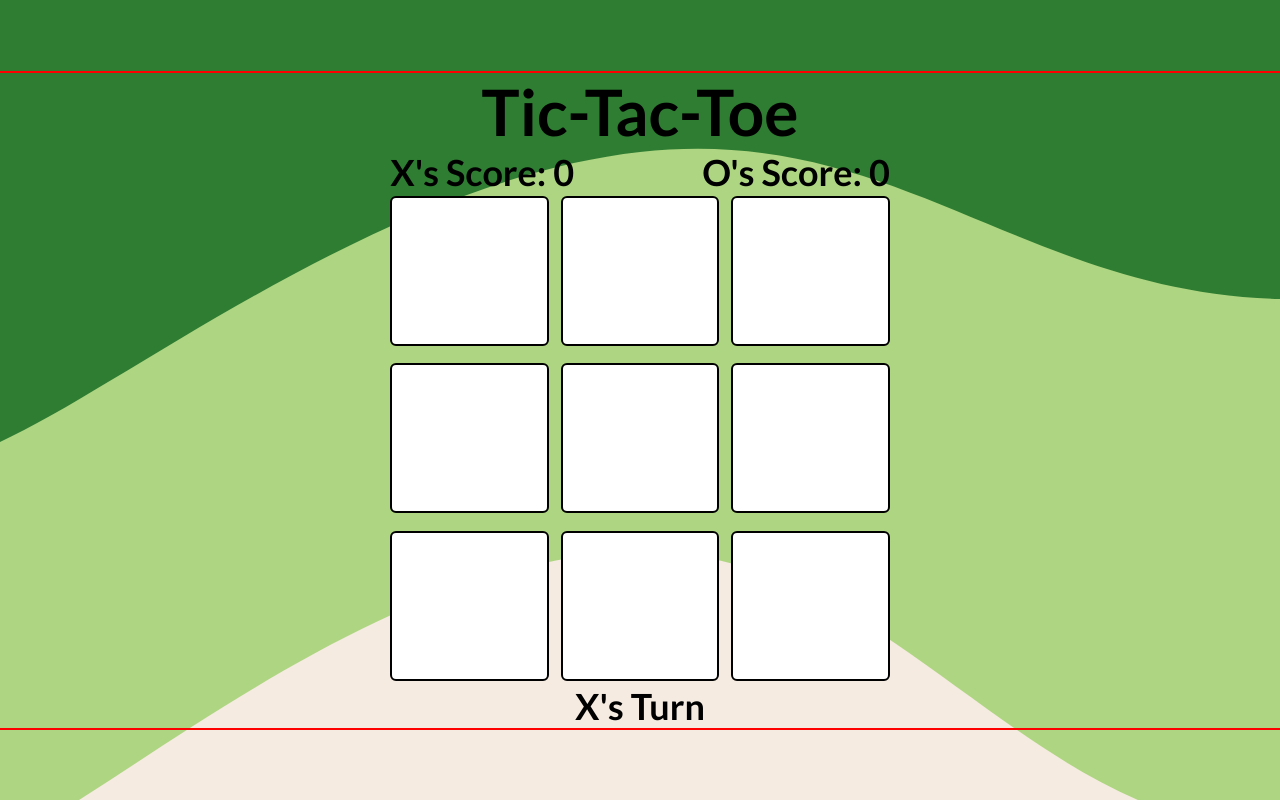
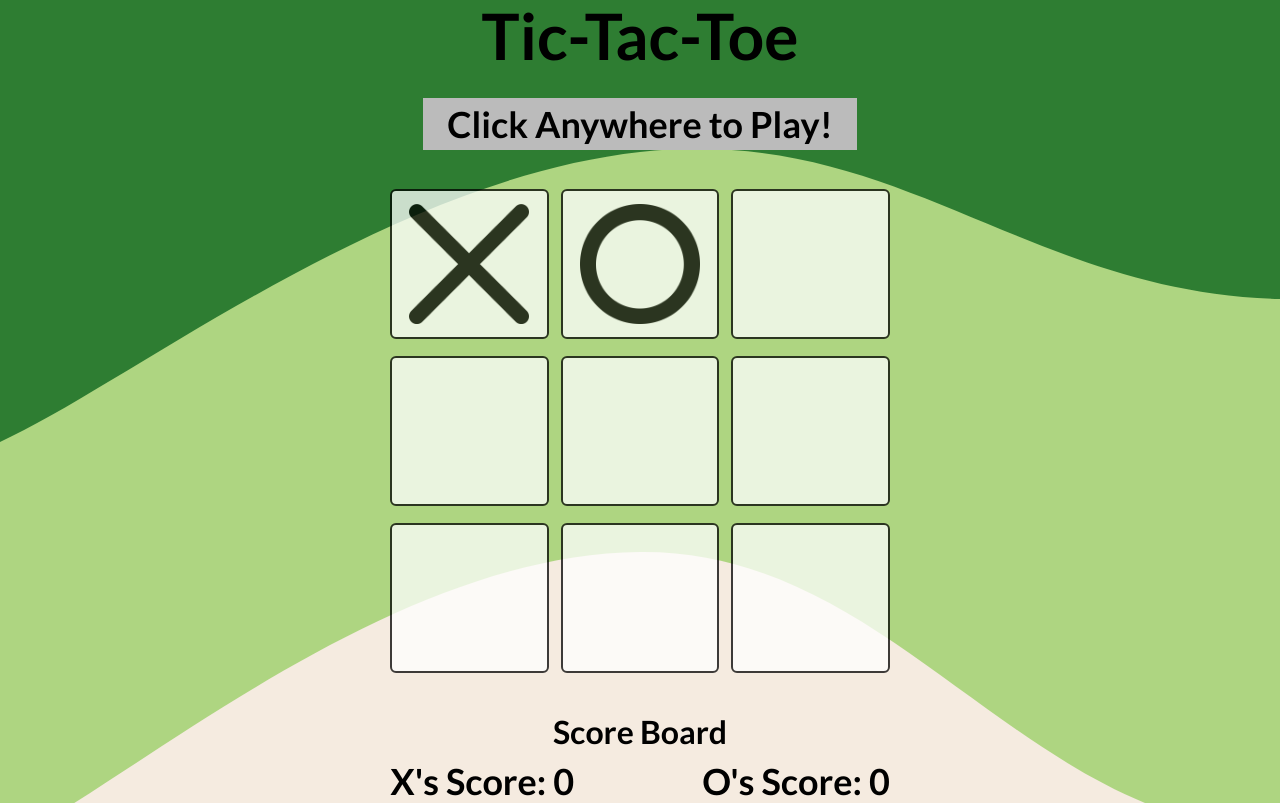
Before and after one commit to Eztatic/tic-tac-toe, a plain HTML site: page index.html in a window 1280 px wide. Drawn offline with Linux system fonts and the light colour scheme.

Commit message:
Add Initial UI Style and Layout

```diff
--- a/index.html
+++ b/index.html
@@ -13,23 +13,24 @@
 <body>
       <div class="main-content">
             <p class="title">Tic-Tac-Toe</p>
-            <div class="scores">
-                  <p>X's Score: <span>0</span></p>
-                  <p>O's Score: <span>0</span></p>
+            <div>
+                  <p id="announcer">Click Anywhere to Play!</p>
             </div>
             <div class="ttt-board-container">
-                  <div></div>
-                  <div></div>
-                  <div></div>
-                  <div></div>
-                  <div></div>
-                  <div></div>
-                  <div></div>
-                  <div></div>
-                  <div></div>
+                  <div class="cells"><img src="./X.png" alt="X"></div>
+                  <div class="cells"><img src="./O.png" alt="O"></div>
+                  <div class="cells"></div>
+                  <div class="cells"></div>
+                  <div class="cells"></div>
+                  <div class="cells"></div>
+                  <div class="cells"></div>
+                  <div class="cells"></div>
+                  <div class="cells"></div>
             </div>
-            <div class="announcer">
-                  <p class="detail">X's Turn</p>
+            <h1>Score Board</h1>
+            <div class="scores">
+                  <p>X's Score: <span id="p1Score">0</span></p>
+                  <p>O's Score: <span id="p2Score">0</span></p>
             </div>
       </div>
 </body>
--- a/style.css
+++ b/style.css
@@ -20,28 +20,36 @@ div.main-content {
       flex-direction: column;
       justify-content: center;
       align-items: center;
-      outline: 2px solid red;
 }
 
 p.title {
       font-weight: 700;
       font-size: 64px;
+      margin-bottom: 24px;
 }
 
-div.scores > p, div.announcer > p {
-      font-weight: 600;
-      font-size: 36px;
+p#announcer {
+      background-color: #bbbbbb;
+      padding: 4px 24px;
+      /* border-radius: 25px; */
 }
 
 div.scores {
+      margin-top: 8px;
       display: flex;
       gap: 128px;
+}
+
+div.scores > p, div > p#announcer {
+      font-weight: 600;
+      font-size: 36px;
 }
 
 div.ttt-board-container {
       width: 500px;
       height: 490px;
       border-radius: 16px;
+      margin: 36px 0;
       display: grid;
       justify-content: center;
       align-items: center;
@@ -50,11 +58,21 @@ div.ttt-board-container {
       grid-template-rows: repeat(3, 1fr);
 }
 
-div.ttt-board-container > div {
+.cells {
       background-color: rgb(255, 255, 255);
       border: 2px solid #000;
       border-radius: 6px;
       width: auto;
       height: 150px;
       cursor: pointer;
+      opacity: 0.75;
+      position: relative;
 }
+
+img {
+      width: 120px;
+      position: absolute;
+      top: 50%;
+      left: 50%;
+      transform: translate(-50%, -50%);
+}
```
Also changed, not shown: O.png (added), X.png (added).
